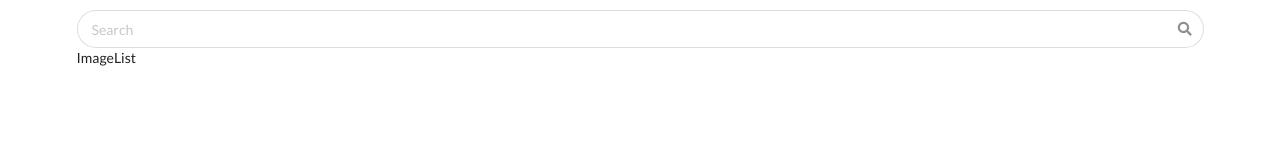
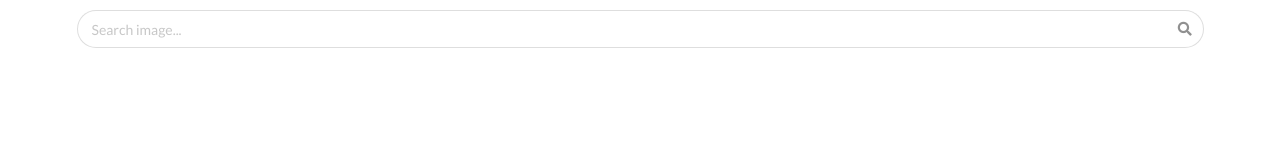
Before and after one commit to NzrHsp/react-gallery, a React (Create React App) app: page / in a window 1280 px wide. Shown: the top 160 px of the page. Built offline with nearby package versions, Linux system fonts and the light colour scheme.

Commit message:
add flex gallery

```diff
--- a/package.json
+++ b/package.json
@@ -10,6 +10,7 @@
     "react": "^18.1.0",
     "react-dom": "^18.1.0",
     "react-scripts": "5.0.1",
+    "sass": "^1.51.0",
     "web-vitals": "^2.1.4"
   },
   "scripts": {
--- /dev/null
+++ b/src/components/ImageCard.js
@@ -0,0 +1,15 @@
+import React from "react";
+
+class ImageCard extends React.Component {
+  render() {
+    const { description, urls } = this.props.image;
+
+    return (
+      <li>
+        <img alt={description} src={urls.regular} />
+      </li>
+    );
+  }
+}
+
+export default ImageCard;
--- a/src/components/ImageList.js
+++ b/src/components/ImageList.js
@@ -1,8 +1,19 @@
 import React from "react";
 
+import ImageCard from "./ImageCard";
+
+import "../styles/ImageList.scss";
+
 const ImageList = (props) => {
-  console.log(props);
-  return <div>ImageList</div>;
+  const images = props.images.map((image) => {
+    return <ImageCard image={image} />;
+  });
+  console.log(images);
+  return (
+    <div>
+      <ul>{images}</ul>
+    </div>
+  );
 };
 
 export default ImageList;
--- a/src/components/SearchBar.js
+++ b/src/components/SearchBar.js
@@ -13,12 +13,13 @@ class SearchBar extends React.Component {
       <div className="ui left aligned category search">
         <form
           onSubmit={this.onInputSubmit.bind(this)}
-          className="ui icon input container"
+          className="ui icon input"
+          style={{ width: "100%" }}
         >
           <input
             className="prompt"
             type="text"
-            placeholder="Search"
+            placeholder="Search image..."
             value={this.state.term}
             onChange={(e) => this.setState({ term: e.target.value })}
           />
--- /dev/null
+++ b/src/styles/ImageList.scss
@@ -0,0 +1,19 @@
+ul {
+  padding: 0;
+  display: flex;
+  flex-wrap: wrap;
+  gap: 5px;
+}
+
+li {
+  height: 250px;
+  flex-grow: 1;
+  list-style: none;
+}
+
+img {
+  max-height: 100%;
+  min-width: 100%;
+  object-fit: cover;
+  vertical-align: bottom;
+}
```
Also changed, not shown: 1 other file (tests, documents, lock files or other folders).
